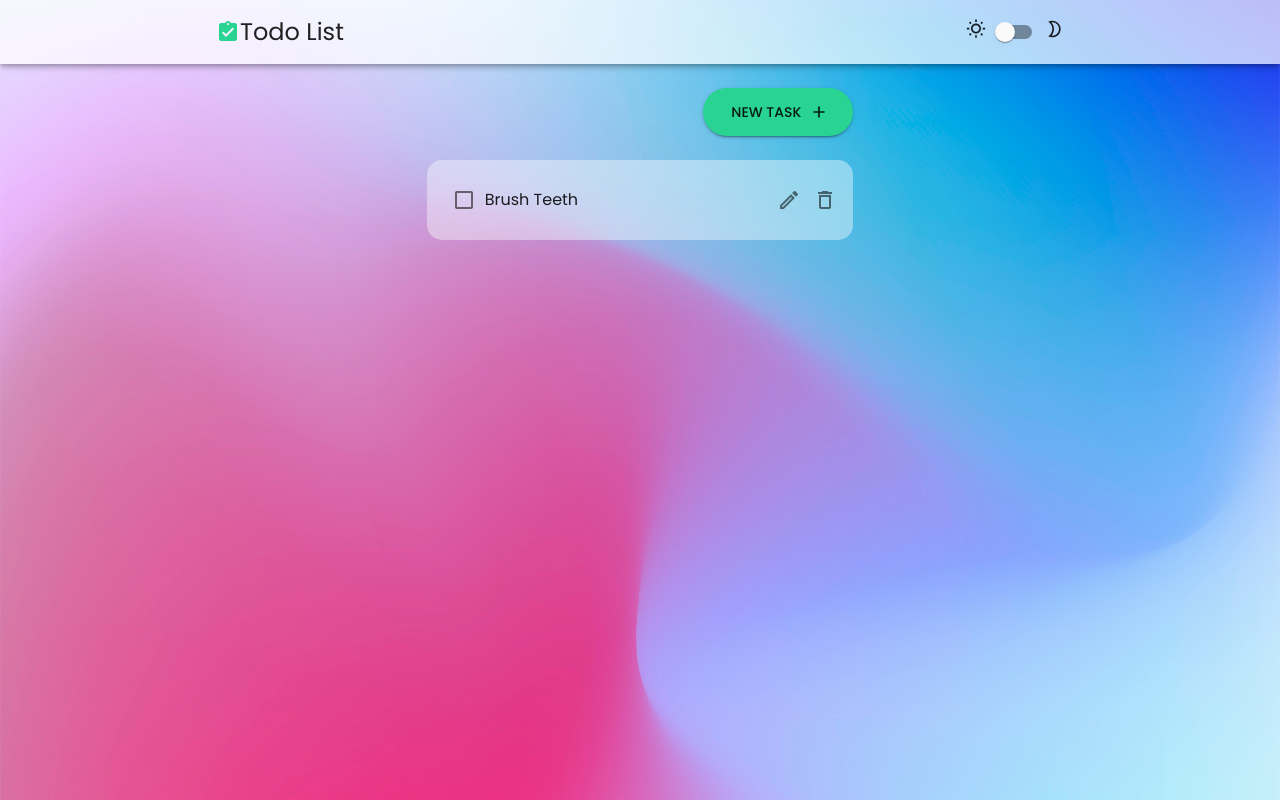
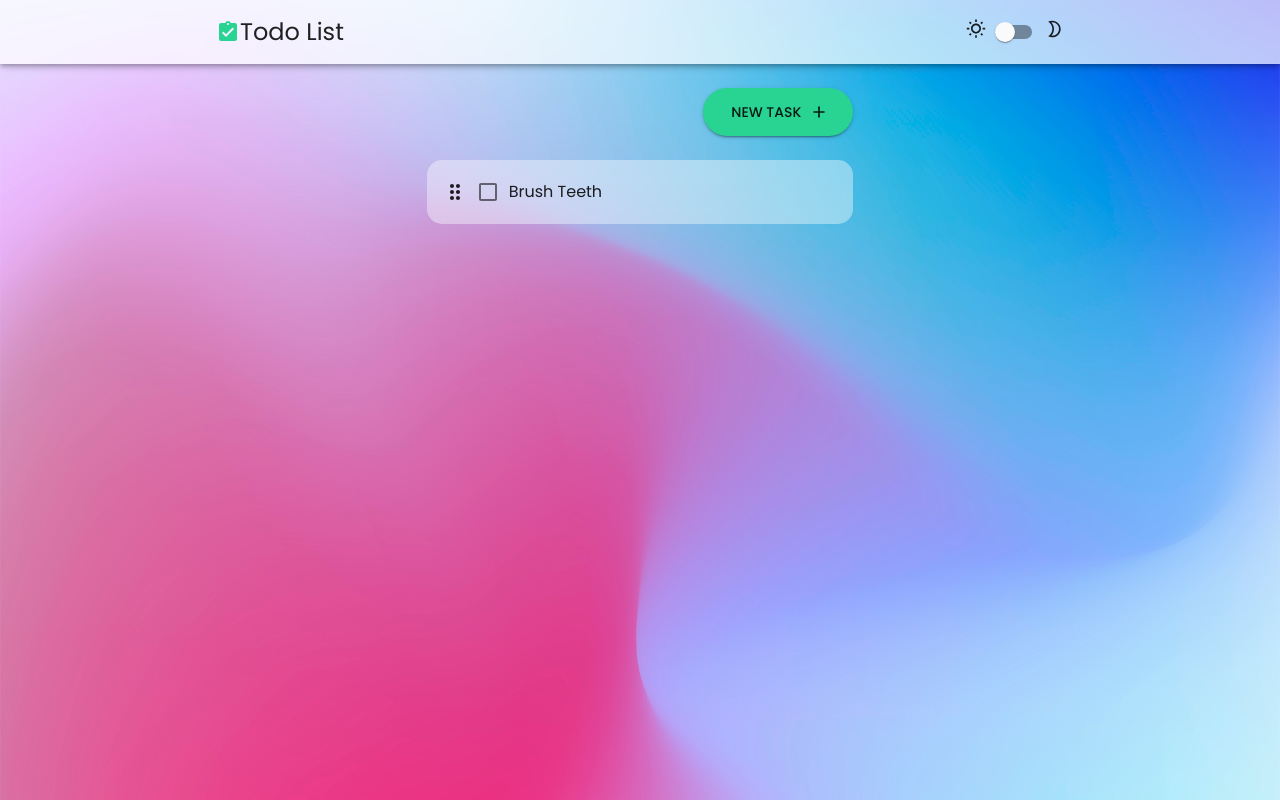
Before and after one commit to parthpatel6347/react-hooks-todo-app, a React (Create React App) app: page / in a window 1280 px wide. Built offline with nearby package versions, Linux system fonts and the light colour scheme.

Commit message:
fix sorting issues

```diff
--- a/package.json
+++ b/package.json
@@ -8,10 +8,13 @@
     "@testing-library/jest-dom": "^5.12.0",
     "@testing-library/react": "^11.2.7",
     "@testing-library/user-event": "^12.8.3",
+    "array-move": "^3.0.1",
     "react": "^17.0.2",
+    "react-beautiful-dnd": "^13.1.0",
     "react-click-away-listener": "^2.0.3",
     "react-dom": "^17.0.2",
     "react-scripts": "4.0.3",
+    "react-sortable-hoc": "^2.0.0",
     "uuid": "^8.3.2",
     "web-vitals": "^1.1.2"
   },
--- /dev/null
+++ b/src/SortableList.js
@@ -0,0 +1,24 @@
+import React, { useContext } from "react";
+import { SortableContainer } from "react-sortable-hoc";
+import List from "@material-ui/core/List";
+import { TodosContext } from "./contexts/todosContext";
+import Todo from "./Todo";
+
+const SortableList = SortableContainer(({ isSorting }) => {
+  const todos = useContext(TodosContext);
+  return (
+    <List style={{ padding: 0 }}>
+      {todos.map((todo, i) => (
+        <Todo
+          {...todo}
+          key={todo.id}
+          index={i}
+          last={i < todos.length - 1}
+          isSorting={isSorting}
+        />
+      ))}
+    </List>
+  );
+});
+
+export default SortableList;
--- a/src/Todo.js
+++ b/src/Todo.js
@@ -8,21 +8,37 @@ import EditOutlinedIcon from "@material-ui/icons/EditOutlined";
 import DeleteOutlineOutlinedIcon from "@material-ui/icons/DeleteOutlineOutlined";
 import { makeStyles } from "@material-ui/core/styles";
 import Fade from "@material-ui/core/Fade";
+import DragIndicatorIcon from "@material-ui/icons/DragIndicator";
+import Divider from "@material-ui/core/Divider";
 
 import ClickAwayListener from "@material-ui/core/ClickAwayListener";
+
+import { SortableElement, sortableHandle } from "react-sortable-hoc";
 
 import useToggleState from "./hooks/useToggleState";
 
 import TodoEditForm from "./TodoEditForm";
 
 import { DispatchContext } from "./contexts/todosContext";
+import { Typography } from "@material-ui/core";
 
 const useStyles = makeStyles({
   root: {
     height: "64px",
+    "&:hover $icon": {
+      opacity: 1,
+    },
   },
   icon: {
+    display: (props) => props.isSorting && "none",
+    opacity: "0",
+    transition: "color 0.5s",
+  },
+  checkbox: {
     transition: "all 0.5s",
+  },
+  dragHandle: {
+    cursor: "grab",
   },
   text: {
     textDecoration: (props) => (props.completed ? "line-through" : "none"),
@@ -31,11 +47,15 @@ const useStyles = makeStyles({
   },
 });
 
-function Todo({ id, completed, task }) {
-  const classes = useStyles({ completed });
+const Todo = SortableElement(({ id, completed, task, last, isSorting }) => {
+  const classes = useStyles({ completed, isSorting });
   const dispatch = useContext(DispatchContext);
   const [isEditing, toggleIsEditing] = useToggleState(false);
+  const DragHandle = sortableHandle(() => (
+    <DragIndicatorIcon className={classes.dragHandle} />
+  ));
   return (
+    <div>
       <ListItem className={classes.root}>
         {isEditing ? (
           <ClickAwayListener onClickAway={toggleIsEditing}>
@@ -51,16 +71,25 @@ function Todo({ id, completed, task }) {
           </ClickAwayListener>
         ) : (
           <>
+            <DragHandle />
             <Checkbox
-            className={classes.icon}
+              className={classes.checkbox}
               color="primary"
               checked={completed}
               tabIndex={-1}
               onClick={() => dispatch({ type: "TOGGLE", id: id })}
             />
-          <ListItemText className={classes.text}>{task}</ListItemText>
+            <ListItemText className={classes.text}>
+              <Typography noWrap style={{ width: "80%" }}>
+                {task}
+              </Typography>
+            </ListItemText>
             <ListItemSecondaryAction>
-            <IconButton edge="end" aria-label="Edit" onClick={toggleIsEditing}>
+              <IconButton
+                edge="end"
+                aria-label="Edit"
+                onClick={toggleIsEditing}
+              >
                 <EditOutlinedIcon className={classes.icon} />
               </IconButton>
               <IconButton
@@ -74,7 +103,9 @@ function Todo({ id, completed, task }) {
           </>
         )}
       </ListItem>
+      {!last ? null : <Divider />}
+    </div>
   );
-}
+});
 
 export default memo(Todo);
--- a/src/TodoList.js
+++ b/src/TodoList.js
@@ -1,35 +1,65 @@
-import React, { useContext } from "react";
+import React, { useContext, useState } from "react";
 import Paper from "@material-ui/core/Paper";
-import List from "@material-ui/core/List";
 import Divider from "@material-ui/core/Divider";
 import { makeStyles } from "@material-ui/core/styles";
+import arrayMove from "array-move";
 
 import Todo from "./Todo";
 import { TodosContext } from "./contexts/todosContext";
+import { DispatchContext } from "./contexts/todosContext";
 
-const useStyles = makeStyles({
+import SortableList from "./SortableList";
+
+const useStyles = makeStyles((theme) => ({
   root: {
     backdropFilter: " blur(10px)",
     transition: "all 0.5s",
   },
-});
+  sort: {
+    background: theme.palette.background.paper,
+    borderRadius: "15px",
+    boxShadow: "-3px 6px 5px -5px rgba(0,0,0,0.2)",
+  },
+}));
 
 function TodoList() {
   const classes = useStyles();
   const todos = useContext(TodosContext);
+  const dispatch = useContext(DispatchContext);
+  const [isSorting, setIsSorting] = useState(false);
+
+  const sortStart = () => {
+    setIsSorting(true);
+  };
+
+  const sortEnd = () => {
+    setIsSorting(false);
+  };
+
+  const onSortEnd = ({ oldIndex, newIndex }) => {
+    dispatch({
+      type: "ARRANGE",
+      oldIndex: oldIndex,
+      newIndex: newIndex,
+    });
+    sortEnd();
+    console.log("sortend");
+  };
+
   if (todos.length)
     return (
       <Paper className={classes.root} elevation={0}>
-        <List>
-          {todos.map((todo, i) => (
-            <React.Fragment key={i}>
-              <Todo {...todo} key={todo.id} />
-              {i < todos.length - 1 && (
-                <Divider style={{ transition: "all 0.5s" }} />
-              )}
-            </React.Fragment>
-          ))}
-        </List>
+        <SortableList
+          onSortStart={sortStart}
+          helperClass={classes.sort}
+          axis="y"
+          lockAxis="y"
+          useDragHandle
+          transitionDuration={500}
+          onSortEnd={onSortEnd}
+          distance={10}
+          isSorting={isSorting}
+        />
       </Paper>
     );
   return null;
--- a/src/reducers/todoReducer.js
+++ b/src/reducers/todoReducer.js
@@ -1,4 +1,5 @@
 import { v4 as uuidv4 } from "uuid";
+import arrayMove from "array-move";
 
 const reducer = (state, action) => {
   switch (action.type) {
@@ -14,6 +15,8 @@ const reducer = (state, action) => {
       return state.map((todo) =>
         todo.id === action.id ? { ...todo, task: action.newTask } : todo
       );
+    case "ARRANGE":
+      return arrayMove(state, action.oldIndex, action.newIndex);
     default:
       return state;
   }
```
Also changed, not shown: 1 other file (tests, documents, lock files or other folders). Lines whose indentation alone changed are shown as unchanged.
